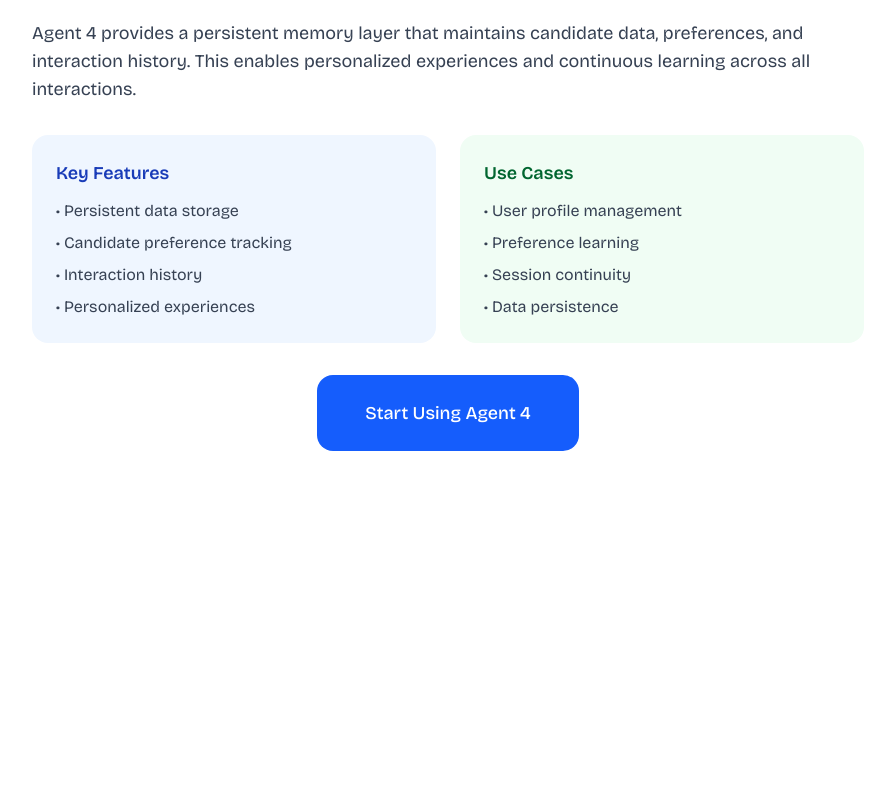
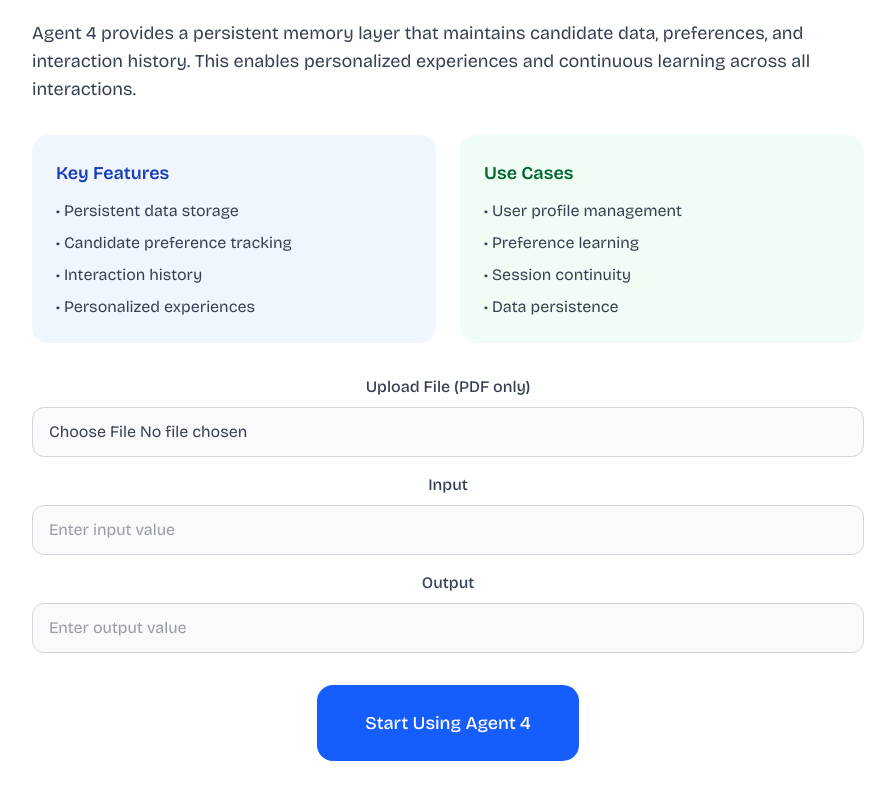
Before and after one commit to Zainshk64/ImageGenerateAI, a React (Vite) app: page /agent4 in a window 1280 px wide. Shown: the part 462-1262 px from the top of the page, without its empty margins (192-1087 px from the left). Before the commit the page ends 1009 px from the top, so only its background shows below. Built offline with nearby package versions, Linux system fonts and the light colour scheme.

Commit message:
Update Agent4.jsx

```diff
--- a/src/pages/Agent4.jsx
+++ b/src/pages/Agent4.jsx
@@ -1,6 +1,11 @@
-import React from 'react';
+import React, { useState } from 'react';
 
 const Agent4 = () => {
+  const [file, setFile] = useState(null);
+  const [inputValue, setInputValue] = useState('');
+  const [outputValue, setOutputValue] = useState('');
+  const [uploadMessage, setUploadMessage] = useState('');
+
   return (
     <div className="px-4 md:px-14 lg:px-24 py-8">
       <div className="max-w-4xl mx-auto">
@@ -65,6 +70,53 @@ const Agent4 = () => {
             </div>
           </div>
 
+          <div className="text-center mb-8">
+            {/* File Upload */}
+            <div className="mb-4">
+              <label className="block mb-2 font-medium text-gray-700 dark:text-gray-200">Upload File (PDF only)</label>
+              <input
+                type="file"
+                accept="application/pdf"
+                onChange={e => {
+                  const file = e.target.files[0];
+                  if (file && file.type === 'application/pdf') {
+                    setFile(file);
+                    setUploadMessage('PDF uploaded successfully!');
+                  } else {
+                    setFile(null);
+                    setUploadMessage('Please upload a valid PDF file.');
+                  }
+                }}
+                className="w-full px-4 py-3 border border-gray-300 dark:border-gray-600 rounded-xl focus:ring-2 focus:ring-blue-500 focus:border-transparent bg-gray-50 dark:bg-gray-800 text-gray-700 dark:text-gray-100"
+              />
+              {uploadMessage && (
+                <div className={`mt-2 text-sm ${uploadMessage.includes('successfully') ? 'text-green-600 dark:text-green-400' : 'text-red-600 dark:text-red-400'}`}>{uploadMessage}</div>
+              )}
+            </div>
+            {/* Input Field */}
+            <div className="mb-4">
+              <label className="block mb-2 font-medium text-gray-700 dark:text-gray-200">Input</label>
+              <input
+                type="text"
+                value={inputValue}
+                onChange={e => setInputValue(e.target.value)}
+                className="w-full px-4 py-3 border border-gray-300 dark:border-gray-600 rounded-xl focus:ring-2 focus:ring-blue-500 focus:border-transparent bg-gray-50 dark:bg-gray-800 text-gray-700 dark:text-gray-100"
+                placeholder="Enter input value"
+              />
+            </div>
+            {/* Output Field */}
+            <div className="mb-4">
+              <label className="block mb-2 font-medium text-gray-700 dark:text-gray-200">Output</label>
+              <input
+                type="text"
+                value={outputValue}
+                onChange={e => setOutputValue(e.target.value)}
+                className="w-full px-4 py-3 border border-gray-300 dark:border-gray-600 rounded-xl focus:ring-2 focus:ring-blue-500 focus:border-transparent bg-gray-50 dark:bg-gray-800 text-gray-700 dark:text-gray-100"
+                placeholder="Enter output value"
+              />
+            </div>
+          </div>
+
           <div className="text-center">
             <button className="inline-flex items-center justify-center gap-2 font-medium transition-colors bg-blue-600 hover:bg-blue-700 text-white text-lg px-12 py-6 rounded-2xl shadow-colored">
               Start Using Agent 4
```
